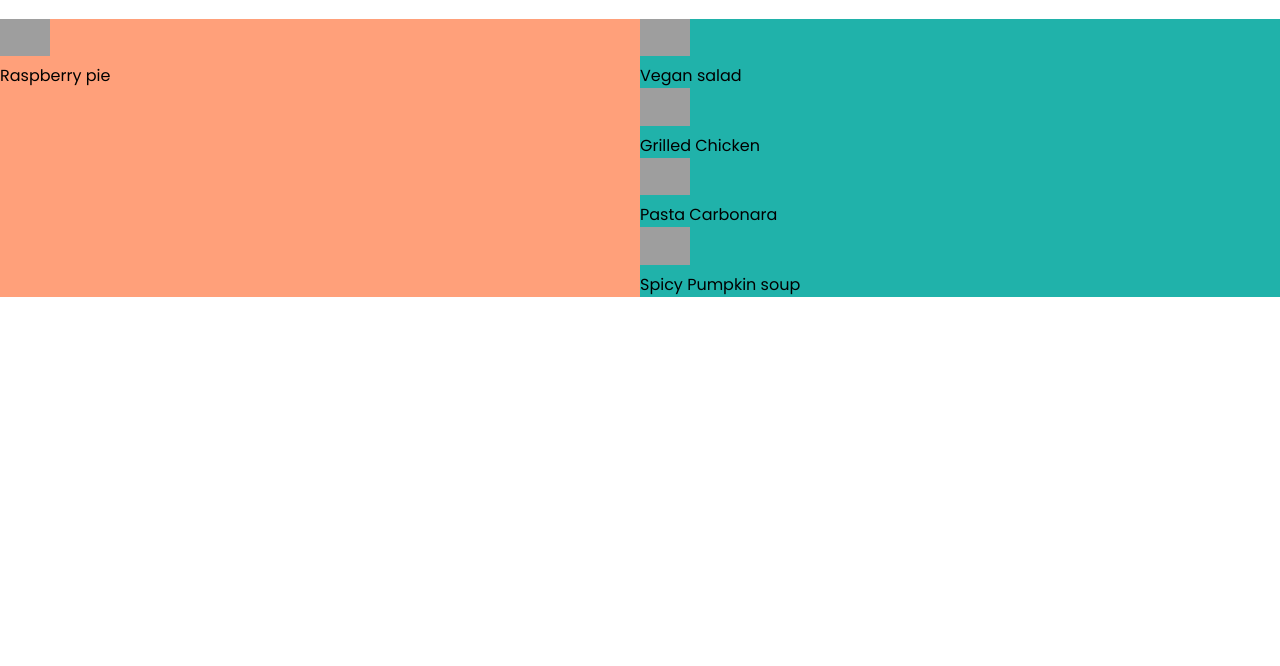
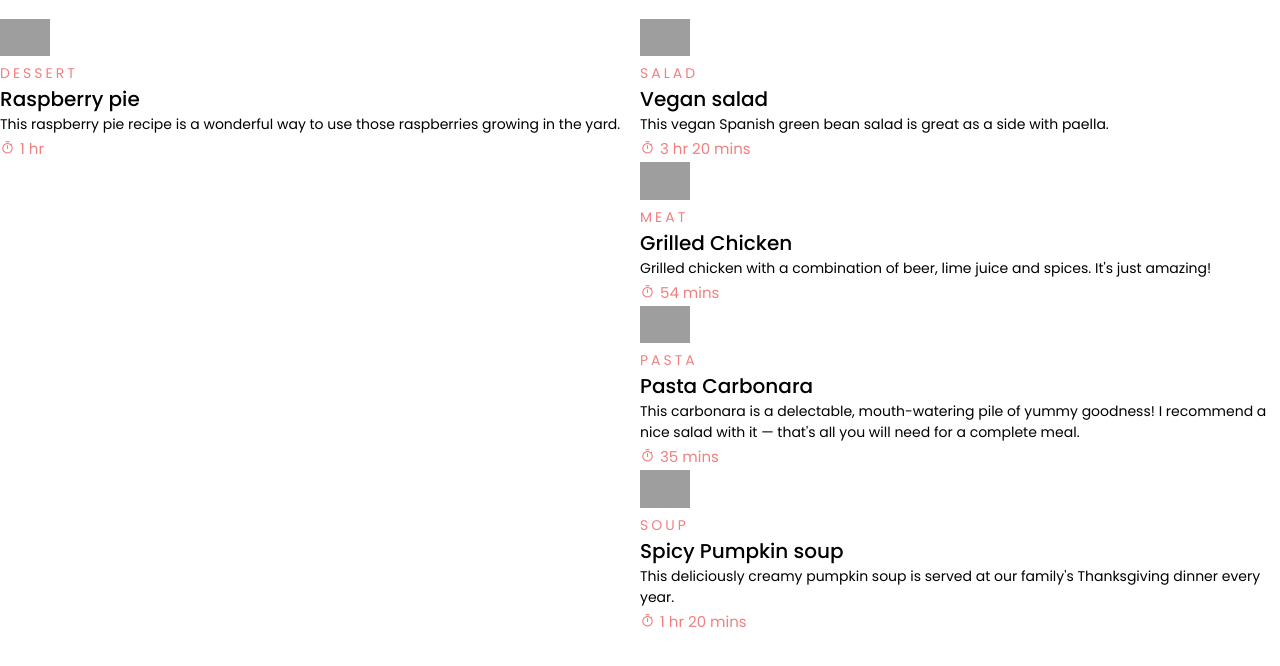
Before and after one commit to JonasKaruzas/2022_practice_odin-recipes, a plain HTML site: page index.html in a window 1280 px wide. Shown: the part 132-798 px from the top of the page. Drawn offline with nearby package versions, Linux system fonts and the light colour scheme; grey boxes are pictures that could not be loaded.

Commit message:
card info and font styles

```diff
--- a/index.html
+++ b/index.html
@@ -9,6 +9,10 @@
     <link
       href="https://fonts.googleapis.com/css2?family=Poppins:wght@200;300;400;500;700;900&display=swap"
       rel="stylesheet"
+    />
+    <link
+      rel="stylesheet"
+      href="https://fonts.googleapis.com/css2?family=Material+Symbols+Outlined:opsz,wght,FILL,GRAD@20..48,100..700,0..1,-50..200"
     />
     <link rel="stylesheet" href="style.css" />
     <title>Home</title>
@@ -32,14 +36,19 @@
         <div class="card">
           <img
             src="https://images.unsplash.com/photo-1560831457-87b5ec4c5e57?ixlib=rb-1.2.1&ixid=MnwxMjA3fDB8MHxwaG90by1wYWdlfHx8fGVufDB8fHx8&auto=format&fit=crop&w=1286&q=80"
-            alt=""
+            alt="Raspberry pie"
           />
-          <div class="card__type"></div>
+          <div class="card__type">Dessert</div>
           <div class="card__title">Raspberry pie</div>
-          <div class="card__description"></div>
+          <div class="card__description">
+            This raspberry pie recipe is a wonderful way to use those
+            raspberries growing in the yard.
+          </div>
           <div class="card__preparation">
-            <div class="card__preparation__icon"></div>
-            <div class="card__preparation__time"></div>
+            <div class="card__preparation__icon">
+              <span class="material-symbols-outlined">timer</span>
+            </div>
+            <div class="card__preparation__time">1 hr</div>
           </div>
         </div>
       </div>
@@ -49,12 +58,16 @@
             src="https://images.unsplash.com/photo-1512621776951-a57141f2eefd?ixlib=rb-1.2.1&ixid=MnwxMjA3fDB8MHxwaG90by1wYWdlfHx8fGVufDB8fHx8&auto=format&fit=crop&w=1470&q=80"
             alt=""
           />
-          <div class="card__type"></div>
+          <div class="card__type">Salad</div>
           <div class="card__title">Vegan salad</div>
-          <div class="card__description"></div>
+          <div class="card__description">
+            This vegan Spanish green bean salad is great as a side with paella.
+          </div>
           <div class="card__preparation">
-            <div class="card__preparation__icon"></div>
-            <div class="card__preparation__time"></div>
+            <div class="card__preparation__icon">
+              <span class="material-symbols-outlined">timer</span>
+            </div>
+            <div class="card__preparation__time">3 hr 20 mins</div>
           </div>
         </div>
         <div class="card">
@@ -62,12 +75,17 @@
             src="https://images.unsplash.com/photo-1555939594-58d7cb561ad1?ixlib=rb-1.2.1&ixid=MnwxMjA3fDB8MHxwaG90by1wYWdlfHx8fGVufDB8fHx8&auto=format&fit=crop&w=1287&q=80"
             alt=""
           />
-          <div class="card__type"></div>
+          <div class="card__type">Meat</div>
           <div class="card__title">Grilled Chicken</div>
-          <div class="card__description"></div>
+          <div class="card__description">
+            Grilled chicken with a combination of beer, lime juice and spices.
+            It's just amazing!
+          </div>
           <div class="card__preparation">
-            <div class="card__preparation__icon"></div>
-            <div class="card__preparation__time"></div>
+            <div class="card__preparation__icon">
+              <span class="material-symbols-outlined">timer</span>
+            </div>
+            <div class="card__preparation__time">54 mins</div>
           </div>
         </div>
         <div class="card">
@@ -75,12 +93,18 @@
             src="https://images.unsplash.com/photo-1612874742237-6526221588e3?ixlib=rb-1.2.1&ixid=MnwxMjA3fDB8MHxwaG90by1wYWdlfHx8fGVufDB8fHx8&auto=format&fit=crop&w=1471&q=80"
             alt=""
           />
-          <div class="card__type"></div>
+          <div class="card__type">Pasta</div>
           <div class="card__title">Pasta Carbonara</div>
-          <div class="card__description"></div>
+          <div class="card__description">
+            This carbonara is a delectable, mouth-watering pile of yummy
+            goodness! I recommend a nice salad with it — that's all you will
+            need for a complete meal.
+          </div>
           <div class="card__preparation">
-            <div class="card__preparation__icon"></div>
-            <div class="card__preparation__time"></div>
+            <div class="card__preparation__icon">
+              <span class="material-symbols-outlined">timer</span>
+            </div>
+            <div class="card__preparation__time">35 mins</div>
           </div>
         </div>
         <div class="card">
@@ -88,12 +112,17 @@
             src="https://images.unsplash.com/photo-1541095441899-5d96a6da10b8?ixlib=rb-1.2.1&ixid=MnwxMjA3fDB8MHxwaG90by1wYWdlfHx8fGVufDB8fHx8&auto=format&fit=crop&w=1287&q=80"
             alt=""
           />
-          <div class="card__type"></div>
+          <div class="card__type">Soup</div>
           <div class="card__title">Spicy Pumpkin soup</div>
-          <div class="card__description"></div>
+          <div class="card__description">
+            This deliciously creamy pumpkin soup is served at our family's
+            Thanksgiving dinner every year.
+          </div>
           <div class="card__preparation">
-            <div class="card__preparation__icon"></div>
-            <div class="card__preparation__time"></div>
+            <div class="card__preparation__icon">
+              <span class="material-symbols-outlined">timer</span>
+            </div>
+            <div class="card__preparation__time">1 hr 20 mins</div>
           </div>
         </div>
       </div>
--- a/style.css
+++ b/style.css
@@ -67,9 +67,44 @@ main h1 {
 }
 
 .left {
-  background-color: lightsalmon;
+  /* background-color: lightsalmon; */
 }
 
 .right {
-  background-color: lightseagreen;
+  /* background-color: lightseagreen; */
 }
+
+.card__type {
+  text-transform: uppercase;
+  color: lightcoral;
+  font-size: 14px;
+  letter-spacing: 3px;
+}
+
+.card__title {
+  font-weight: 500;
+  font-size: 20px;
+}
+
+.card__description {
+  font-weight: 400;
+  font-size: 14px;
+}
+
+.card__preparation {
+  display: flex;
+  gap: 5px;
+  align-items: center;
+}
+
+.card__preparation__icon span {
+  font-size: 15px;
+  padding-top: 5px;
+  color: lightcoral;
+}
+
+.card__preparation__time {
+  font-size: 15px;
+  font-weight: 400;
+  color: lightcoral;
+}
```
